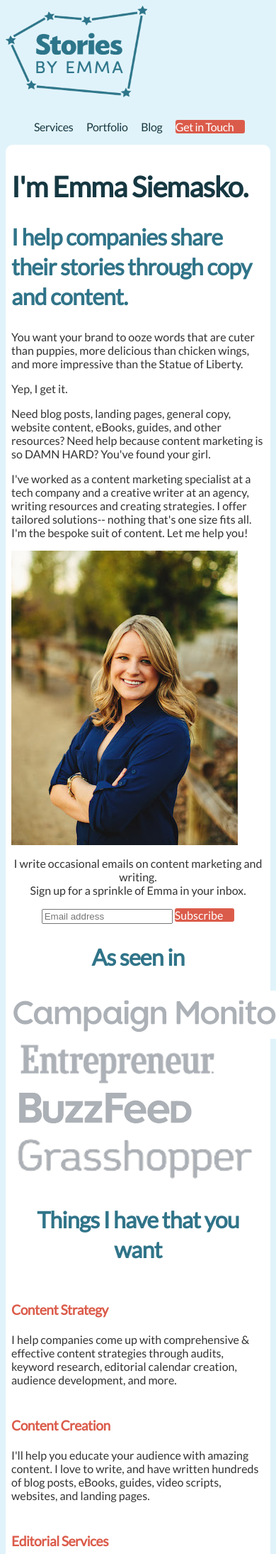
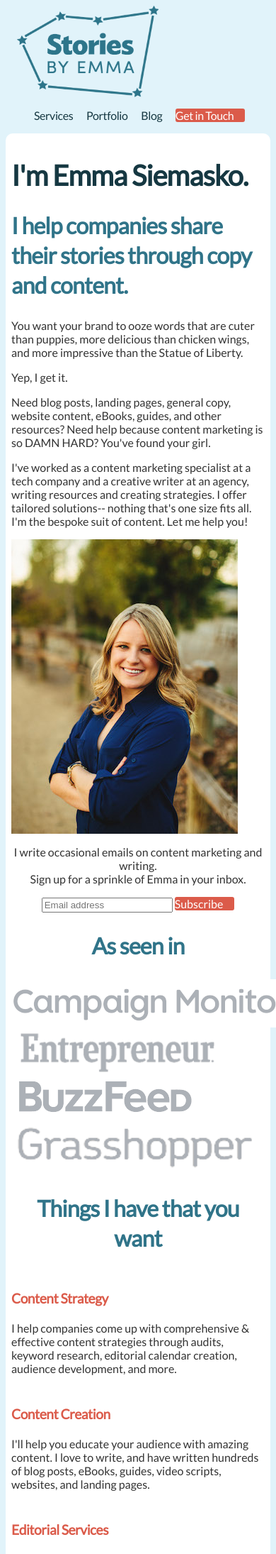
Before and after one commit to emmalepsy/emmalepsy.github.io, a Jekyll site: the page mobile.html, which Jekyll copies as it is, in a window 390 px wide. Shown: the top 2190 px of the page at 71% size. Built offline with Jekyll 4.4.1, drawn with Linux system fonts in a browser that asks for light colours; nearby versions of some CDN libraries; a style sheet for code colours, icons or effects is not loaded.

Commit message:
Adjust header padding on mobile

```diff
--- a/mobile.html
+++ b/mobile.html
@@ -75,6 +75,10 @@
   text-decoration: none;
 }
 
+#header {
+  padding-left: 1em;
+}
+
 
 @media (min-width: 800px) {
   .c1 {
@@ -97,6 +101,10 @@
   }
   #main_nav {
      float: right;
+  }
+  #header {
+    padding-left: 0;
+    padding-bottom: 1em;
   }
 }
 
@@ -145,9 +153,6 @@
   text-decoration: underline;
 }
 
-#header {
-  padding-bottom: 1em;
-}
 
 .btn {
   color: #163842;
```
